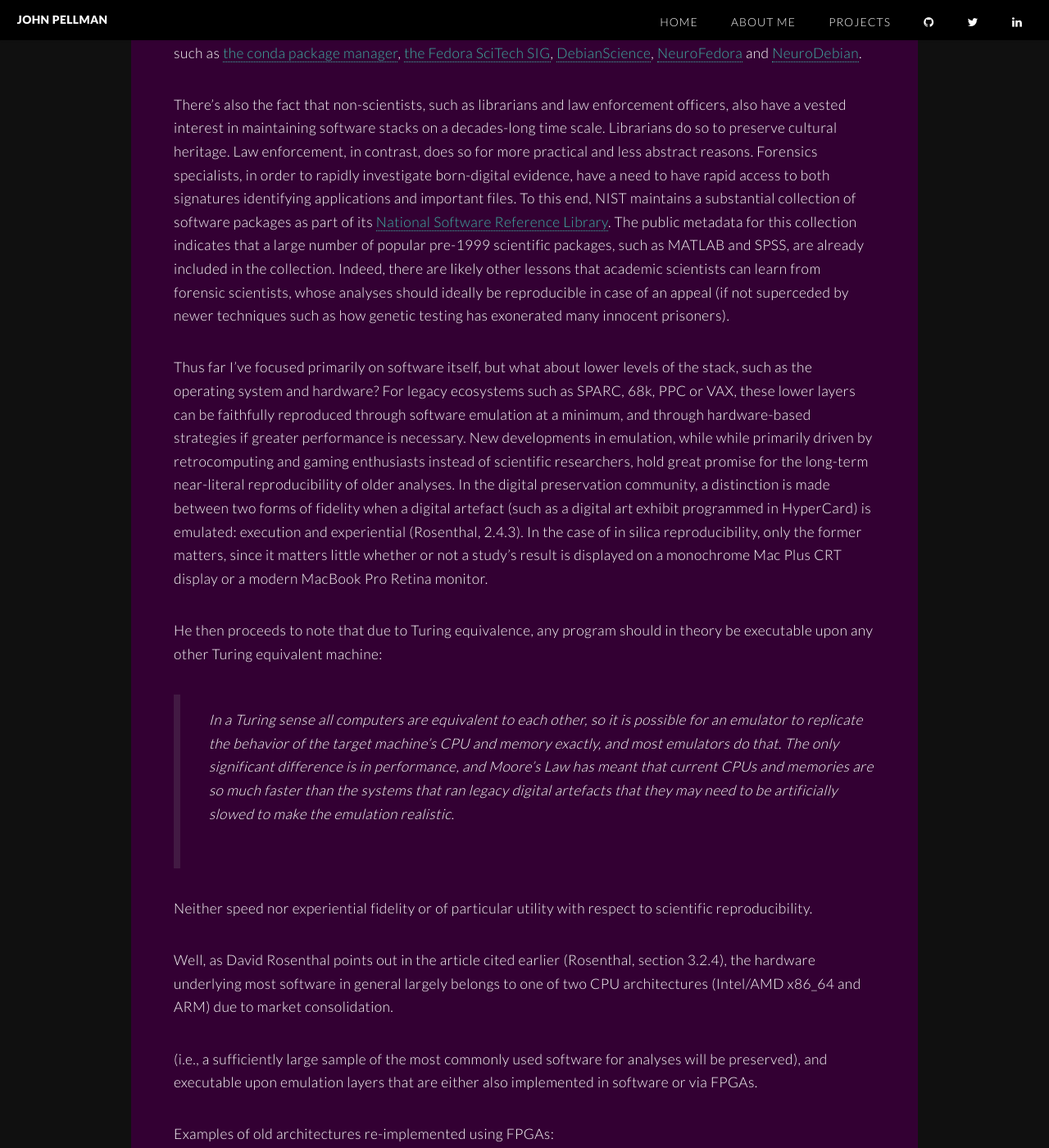
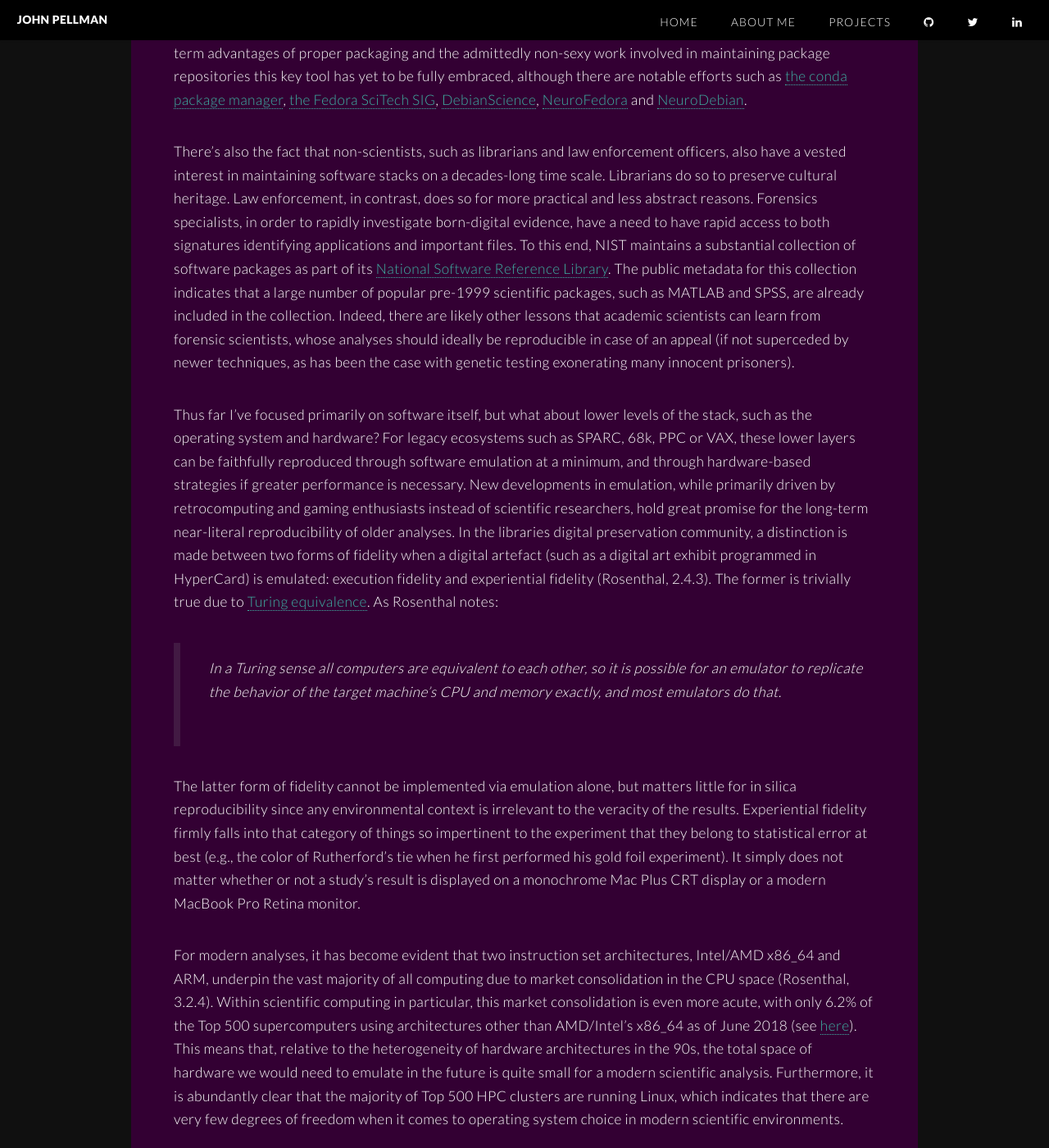
Before and after one commit to jpellman/jpellman.github.io, a Jekyll site: the page built from _posts/2018-10-29-long-term-preservation-scientific-pipelines.md, in a window 1280 px wide and 1400 px high, scrolled down 1693 px. Shown: the whole window at 82% size. Built offline with Jekyll 4.4.1, drawn with Linux system fonts in a browser that asks for light colours; some of the changed text lies outside the part shown.

Commit message:
Added more thoughts

```diff
--- a/_posts/2018-10-29-long-term-preservation-scientific-pipelines.md
+++ b/_posts/2018-10-29-long-term-preservation-scientific-pipelines.md
@@ -5,47 +5,40 @@ date:   2018-10-29 23:59:59
 permalink: /scientific-archivability.html
 ---
 
-This post is a brief, non-comprehensive response to C. Titus Brown's [How I learned to stop worrying and love the coming archivability crisis in scientific software](http://ivory.idyll.org/blog/2017-pof-software-archivability.html), informed both by [Emulation & Virtualization as Preservation Strategies](https://mellon.org/media/filer_public/0c/3e/0c3eee7d-4166-4ba6-a767-6b42e6a1c2a7/rosenthal-emulation-2015.pdf) by David S. H. Rosenthal and past experiences attending [Vintage Computer Festival East](http://vcfed.org/wp/festivals/vintage-computer-festival-east/) in the lovely oceanside township of Wall Township, NJ.
+This post is a brief, non-comprehensive response to C. Titus Brown's [How I learned to stop worrying and love the coming archivability crisis in scientific software](http://ivory.idyll.org/blog/2017-pof-software-archivability.html), informed both by [Emulation & Virtualization as Preservation Strategies](https://mellon.org/media/filer_public/0c/3e/0c3eee7d-4166-4ba6-a767-6b42e6a1c2a7/rosenthal-emulation-2015.pdf) by David S. H. Rosenthal and past experiences attending [Vintage Computer Festival East](http://vcfed.org/wp/festivals/vintage-computer-festival-east/) in the lovely oceanside locale of Wall Township, NJ.
 
 As always, the following disclaimer applies (as it does to all of my opinions): I could be full of [whoomp](https://www.youtube.com/watch?v=1Gmn-XFGZws).
 
-I intend to react to several of Brown's assertions.  Namely: 1) that you can't save all the software necessary to faithfully reproduce an analysis pipeline, 2) that containers, as black boxes, are bad for inspectability.
+I intend to react to several of Brown's assertions.  Namely: 1) that you can't save all the software necessary to faithfully reproduce an analysis pipeline, 2) that containers, as black boxes, are bad for inspectability, and 3) that analyses have a "half-life of utility", and this in turn renders near-literal reproducibility undesirable due to cost and effort.
 
 I'll start by putting my own biases out for inspection- I'm candidly a lot more bullish about the long-term viability of replicating scientific experiments *in silica* going forward, and my gut reaction to this Brown's post is that the claim that we can't save *all* software, while superficially true in the sense that it would be near impossible to save the entire statistical population of all written software, is hyperbolic in the sense that the most popular scientific software stacks will be sufficiently preserved into the distant future.  Why do I think this?  Statistically, the more popular a scientific package is the more copies of it will be made, and the more likely it is to survive.  Essentially, I have confidence in a sort of digital Darwinism that will ensure that core packages essential to scientific analayses remain around for a while.
 
-Beyond an evolutionary argument, modern software stacks have an advantage in the sense that most environments, whether they be Linux, BSD, or OS X (heck even [Windows](https://chocolatey.org/)) now have package managers that allow you to install specific versions of a piece of software.  So long as one mirrors the package manager repositories (or even just individual package files for dependencies) for all the applications and libraries used in an analysis, one can easily unpack pre-requisite software and re-create an environment for one's operating system of choice.  Prior to the development of [apt](https://en.wikipedia.org/wiki/APT_(Debian)) and [yum](https://en.wikipedia.org/wiki/Yum_(software)) in the late 90s, it is certainly true that software stacks are much harder to reproduce due to the homogeneity of software and hardware architectures and the inconsistency in how software was distributed.  Unfortunately, due to lack of awareness amongst scientists concerning the long-term advantages of proper packaging and the admittedly non-sexy work involved in maintaining package repositories this key tool has yet to be fully embraced, although there are notable efforts such as [the conda package manager](https://conda.io/docs/), [the Fedora SciTech SIG](https://fedoraproject.org/wiki/SIGs/SciTech/PackageList), [DebianScience](https://wiki.debian.org/DebianScience), [NeuroFedora](https://fedoraproject.org/wiki/SIGs/NeuroFedora) and [NeuroDebian](http://neuro.debian.net/).
+Beyond an evolutionary argument, modern software stacks have an advantage in the sense that most environments, whether they be Linux, BSD, or OS X (heck even [Windows](https://chocolatey.org/)) now have package managers that allow you to install specific versions of a piece of software.  So long as one mirrors the package repositories (or even just individual package files for dependencies) for all the applications and libraries used in an analysis, one can easily unpack pre-requisite software and re-create an environment for one's operating system of choice.  Prior to the development of [apt](https://en.wikipedia.org/wiki/APT_(Debian)) and [yum](https://en.wikipedia.org/wiki/Yum_(software)) in the late 90s, it is certainly true that software stacks were much harder to reproduce due to the homogeneity of software and hardware architectures and the inconsistency in how software was distributed.  Unfortunately, due to lack of awareness amongst scientists concerning the long-term advantages of proper packaging and the admittedly non-sexy work involved in maintaining package repositories this key tool has yet to be fully embraced, although there are notable efforts such as [the conda package manager](https://conda.io/docs/), [the Fedora SciTech SIG](https://fedoraproject.org/wiki/SIGs/SciTech/PackageList), [DebianScience](https://wiki.debian.org/DebianScience), [NeuroFedora](https://fedoraproject.org/wiki/SIGs/NeuroFedora) and [NeuroDebian](http://neuro.debian.net/).
 
-There's also the fact that non-scientists, such as librarians and law enforcement officers, also have a vested interest in maintaining software stacks on a decades-long time scale.  Librarians do so to preserve cultural heritage.  Law enforcement, in contrast, does so for more practical and less abstract reasons.  Forensics specialists, in order to rapidly investigate born-digital evidence, have a need to have rapid access to both signatures identifying applications and important files.  To this end, NIST maintains a substantial collection of software packages as part of its [National Software Reference Library](https://www.nist.gov/software-quality-group/nsrl-introduction).  The public metadata for this collection indicates that a large number of popular pre-1999 scientific packages, such as MATLAB and SPSS, are already included in the collection.  Indeed, there are likely other lessons that academic scientists can learn from forensic scientists, whose analyses should ideally be reproducible in case of an appeal (if not superceded by newer techniques such as how genetic testing has exonerated many innocent prisoners).
+There's also the fact that non-scientists, such as librarians and law enforcement officers, also have a vested interest in maintaining software stacks on a decades-long time scale.  Librarians do so to preserve cultural heritage.  Law enforcement, in contrast, does so for more practical and less abstract reasons.  Forensics specialists, in order to rapidly investigate born-digital evidence, have a need to have rapid access to both signatures identifying applications and important files.  To this end, NIST maintains a substantial collection of software packages as part of its [National Software Reference Library](https://www.nist.gov/software-quality-group/nsrl-introduction).  The public metadata for this collection indicates that a large number of popular pre-1999 scientific packages, such as MATLAB and SPSS, are already included in the collection.  Indeed, there are likely other lessons that academic scientists can learn from forensic scientists, whose analyses should ideally be reproducible in case of an appeal (if not superceded by newer techniques, as has been the case with genetic testing exonerating many innocent prisoners).
 
-Thus far I've focused primarily on software itself, but what about lower levels of the stack, such as the operating system and hardware?  For legacy ecosystems such as SPARC, 68k, PPC or VAX, these lower layers can be faithfully reproduced through software emulation at a minimum, and through hardware-based strategies if greater performance is necessary.  New developments in emulation, while while primarily driven by retrocomputing and gaming enthusiasts instead of scientific researchers, hold great promise for the long-term near-literal reproducibility of older analyses.  In the digital preservation community, a distinction is made between two forms of fidelity when a digital artefact (such as a digital art exhibit programmed in HyperCard) is emulated: execution and experiential (Rosenthal, 2.4.3).  In the case of in silica reproducibility, only the former matters, since it matters little whether or not a study's result is displayed on a monochrome Mac Plus CRT display or a modern MacBook Pro Retina monitor.
-
-He then proceeds to note that due to Turing equivalence, any program should in theory be executable upon any other Turing equivalent machine:
+Thus far I've focused primarily on software itself, but what about lower levels of the stack, such as the operating system and hardware?  For legacy ecosystems such as SPARC, 68k, PPC or VAX, these lower layers can be faithfully reproduced through software emulation at a minimum, and through hardware-based strategies if greater performance is necessary.  New developments in emulation, while primarily driven by retrocomputing and gaming enthusiasts instead of scientific researchers, hold great promise for the long-term near-literal reproducibility of older analyses.  In the libraries digital preservation community, a distinction is made between two forms of fidelity when a digital artefact (such as a digital art exhibit programmed in HyperCard) is emulated: execution fidelity and experiential fidelity (Rosenthal, 2.4.3).  The former is trivially true due to [Turing equivalence](https://en.wikipedia.org/wiki/Turing_completeness).  As Rosenthal notes:
 
 > In a Turing sense all computers are equivalent to each
 > other, so it is possible for an emulator to replicate the behavior
 > of the target machine’s CPU and memory exactly,
-> and most emulators do that. The only significant difference
-> is in performance, and Moore’s Law has meant
-> that current CPUs and memories are so much faster than
-> the systems that ran legacy digital artefacts that they may
-> need to be artificially slowed to make the emulation realistic.
+> and most emulators do that.
 
-Neither speed nor experiential fidelity or of particular utility with respect to scientific reproducibility.
+The latter form of fidelity cannot be implemented via emulation alone, but matters little for in silica reproducibility since any environmental context is irrelevant to the veracity of the results.  Experiential fidelity firmly falls into that category of things so impertinent to the experiment that they belong to statistical error at best (e.g., the color of Rutherford's tie when he first performed his gold foil experiment).  It simply does not matter whether or not a study's result is displayed on a monochrome Mac Plus CRT display or a modern MacBook Pro Retina monitor.
 
+For modern analyses, it has become evident that two instruction set architectures, Intel/AMD x86_64 and ARM, underpin the vast majority of all computing due to market consolidation in the CPU space (Rosenthal, 3.2.4).  Within scientific computing in particular, this market consolidation is even more acute, with only 6.2% of the Top 500 supercomputers using architectures other than AMD/Intel's x86_64 as of June 2018 (see [here](https://www.top500.org/statistics/list/)). This means that, relative to the heterogeneity of hardware architectures in the 90s, the total space of hardware we would need to emulate in the future is quite small for a modern scientific analysis.  Furthermore, it is abundantly clear that the majority of Top 500 HPC clusters are running Linux, which indicates that there are very few degrees of freedom when it comes to operating system choice in modern scientific environments.
 
-Well, as David Rosenthal points out in the article cited earlier (Rosenthal, section 3.2.4), the hardware underlying most software in general largely belongs to one of two CPU architectures (Intel/AMD x86_64 and ARM) due to market consolidation.
+In his blog, Brown cites how some researchers have proposed co-opting the software development concept of "continuous integration" as a potential solution for the reproducibility crisis, re-running analyses constantly as data is recorded.  While this concept is intriguing, I'd suggest that scientists adapt another concept from the software development world, [code coverage](https://en.wikipedia.org/wiki/Code_coverage), but with the "coverage" element not relating to how many functions in their code have tests, but rather how many components of their software/hardware stack will be likely be emulatable in the future.  While it's not certain that someone will write emulators that implement every single feature of an instruction set architecture in the future, this kind of "emulation coverage" might be informed by factors such as a) how niche the hardware is, b) how large the community of end-users is, and c) how well-documented the hardware's interfaces and underlying implementation are.
 
-(i.e., a sufficiently large sample of the most commonly used software for analyses will be preserved), and executable upon emulation layers that are either also implemented in software or via FPGAs.
+Beyond software-based emulation of older hardware, there's also been a growing trend of using FPGAs to implement older hardware directly.  There are numerous advantages to this approach, from better utilization of resources such as electricity and compute cycles (e.g., many cycles are idle when you're emulating a legacy machine on a powerful machine and nothing else is running in the background), to the ability to run hardware in cloud instances such as Amazon's [F1 instance types](https://aws.amazon.com/ec2/instance-types/f1/), and finally the ability to more closely moderate the speed of execution (deliberately slowing it down if necessary).  A good example of this in the education space is Stephan Edwards's [Apple2fpga](http://www.cs.columbia.edu/~sedwards/apple2fpga/), which re-implements an Apple II+ using an FPGA board.  This example also illustrates how the Apple II might be considered a platform with good emulation coverage, since as Edwards notes on his site:
 
-Examples of old architectures re-implemented using FPGAs:
-http://www.cs.columbia.edu/~sedwards/apple2fpga/
+> The Apple II has been documented in great detail. Starting with the first Apple II "Redbook" Reference Manual, Apple itself has published the schematics for the Apple II series. When Woz spoke at Columbia, he mentioned this was intentional: he wanted to share as much technical information as possible to educate the users.
+
+It should be noted that the trend towards FPGAs is in a way an example of how "everything old is new again".  At VCF East 2018, an exhibit entitled "[Microcomputers With an Identity Crisis](http://www.retrotechnology.com/vcfe18/vcfe_may18.html)" by Douglas Crawford, Chris Fala, and Todd George demonstrated how in the past, it used to be more common to have multiple hardware architectures running on a single machine as a way to mitigate against the large number of incompatible hardware architectures.  While the examples given at the exhibit were actually ASICs on add-on cards (such as the [Apple IIe compatibility card](https://en.wikipedia.org/wiki/Apple_IIe_Card) for the Mac Color Classic or the 486 included alongside the conventional PowerPC CPU in the [PowerMAC 6100](https://en.wikipedia.org/wiki/Power_Macintosh_6100).  These add-on cards resemble the FPGA cloud instances, in the sense that FPGA instances can run multiple architectures.  Even if x86_64 did become obsolete, it could be re-implemented in an FPGA and then run in the cloud on a machine simulating many architectures at once.
 
 Software:
 https://www.cs.drexel.edu/~bls96/eniac/
 https://hackaday.com/2018/05/24/vcf-east-the-desktop-eniac/#more-308966
-
-In the past, it used to be common to have multiple hardware architectures running on a single machine, as showcased in the exhibit "Microcomputers With an Identity Crisis" by Douglas Crawford, Chris Fala, and Todd George.  I see no reason why hardware architectures can't be as fluid now as back in the 80s and 90s, and why we should act as though there isn't flexibility in trying to replicate an analysis from long ago.
-
 
 Basically, yes Docker is black box and that could be a bad thing.  You really need configuration management (which promotes Yolanda Gil's inspectability) with hardcoded version numbers to document your server setup, good software packaging practices (which make software stacks less brittle and software archivability easier to manage), and well-documented workflows (my ideal would be to use an easy to use format like CWL).
 
```
